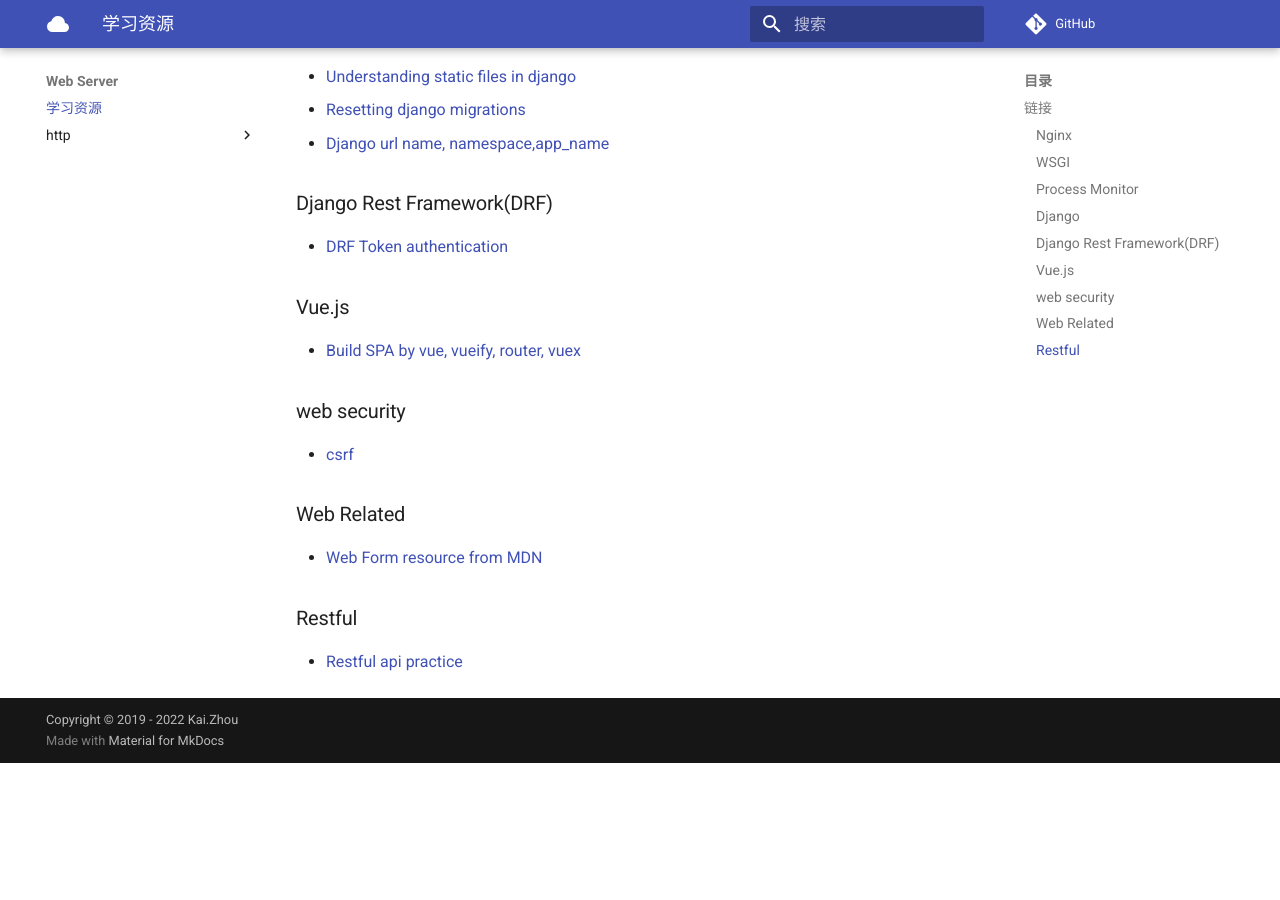
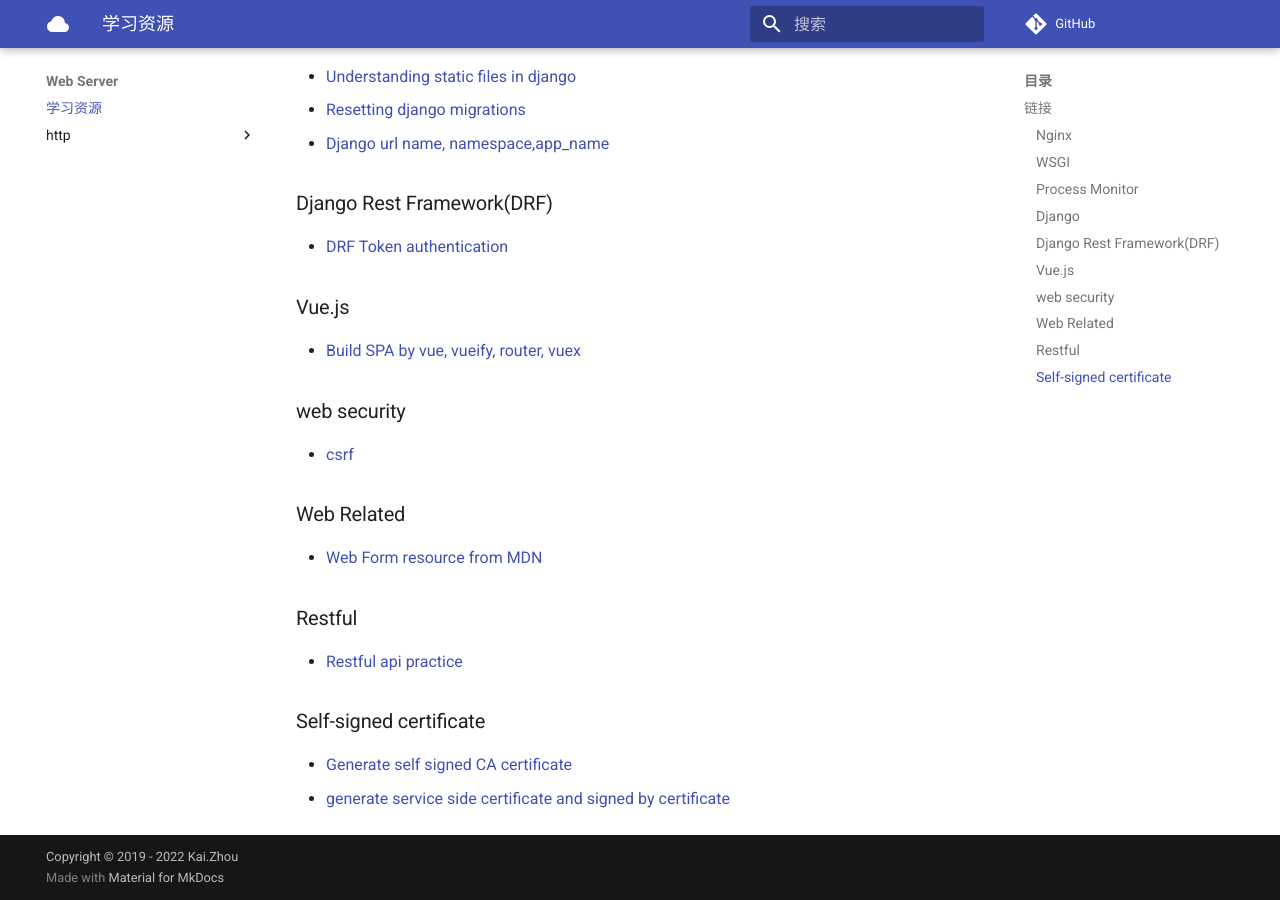
Before and after one commit to zhoukaidev/ks_blog, an MkDocs documentation site: the page built from docs/server/trainingResource.md, in a window 1280 px wide and 900 px high, scrolled down 847 px. Built offline with MkDocs 1.6.1 and Material for MkDocs 9.7.7, drawn with Linux system fonts in a browser that asks for light colours; comment, search, counter and statistics services are not loaded; before the commit the page ends 1610 px from its top, so only the background shows below that.

Commit message:
Update trainingResource.md

```diff
--- a/docs/server/trainingResource.md
+++ b/docs/server/trainingResource.md
@@ -48,3 +48,8 @@
 ### Restful
 
 * [Restful api practice](https://www.vinaysahni.com/best-practices-for-a-pragmatic-restful-api#restful)
+
+### Self-signed certificate
+
+* [Generate self signed CA certificate](https://www.ibm.com/docs/en/runbook-automation?topic=certificate-generate-root-ca-key)
+* [generate service side certificate and signed by certificate](https://gist.github.com/fntlnz/cf14feb5a46b2eda428e000157447309)
```
